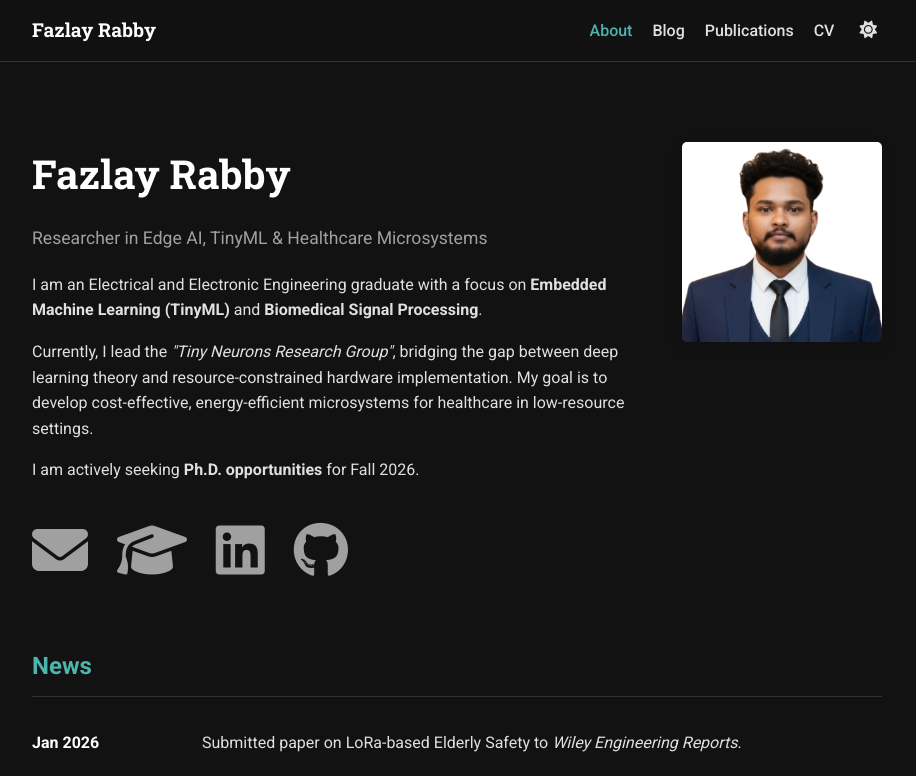
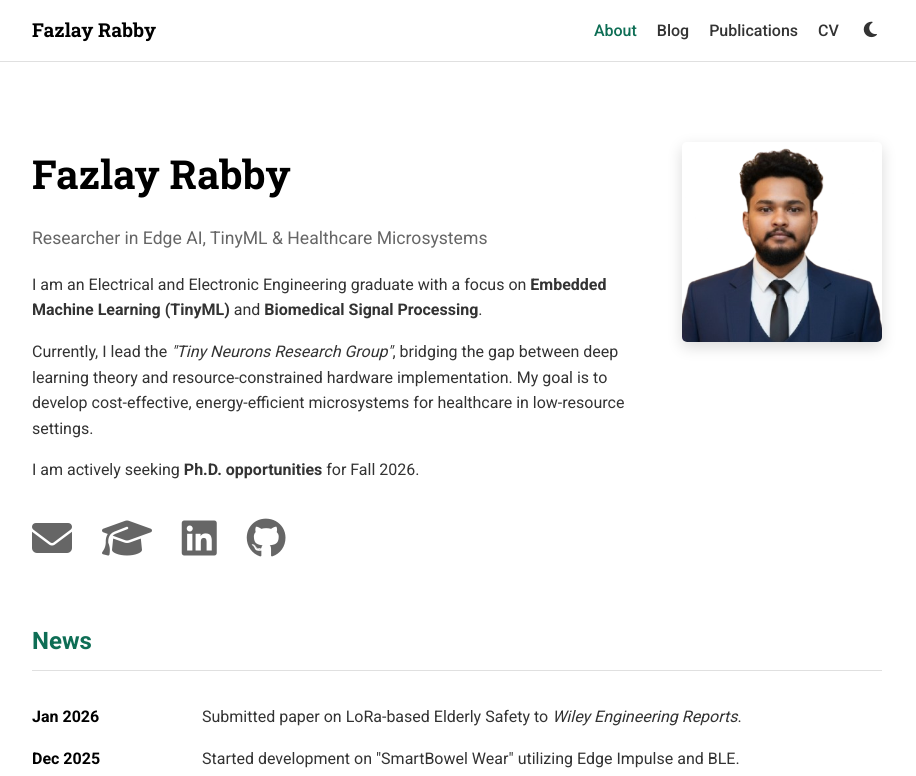
Before and after one commit to fazlayofficial/fazlayrabby.github.io, a plain HTML site: page index.html in a window 1280 px wide. Both pictures are taken after a click on the button "Toggle Dark Mode". Shown: the top 776 px of the page, without its empty margins (183-1099 px from the left). Drawn offline with Linux system fonts and the light colour scheme.

Commit message:
theme update

```diff
--- a/index.html
+++ b/index.html
@@ -1,5 +1,5 @@
 <!DOCTYPE html>
-<html lang="en" data-theme="light">
+<html lang="en" data-theme="dark">
 <head>
     <meta charset="UTF-8">
     <meta name="viewport" content="width=device-width, initial-scale=1.0">
--- a/script.js
+++ b/script.js
@@ -3,29 +3,32 @@ document.addEventListener('DOMContentLoaded', () => {
     const icon = toggleButton.querySelector('i');
     const htmlElement = document.documentElement;
 
-    // 1. Check if user already has a preference saved
-    const currentTheme = localStorage.getItem('theme') || 'light';
+    // 1. Check if user has a saved preference, otherwise DEFAULT TO 'dark'
+    const currentTheme = localStorage.getItem('theme') || 'dark';
 
-    // 2. Apply the saved preference
+    // 2. Apply the theme
     applyTheme(currentTheme);
 
     // 3. Listen for button click
     toggleButton.addEventListener('click', () => {
         let theme = htmlElement.getAttribute('data-theme');
+        // If current is dark, switch to light, else switch to dark
         let newTheme = (theme === 'dark') ? 'light' : 'dark';
         applyTheme(newTheme);
     });
 
-    // Helper function to update DOM and Storage
+    // Helper function
     function applyTheme(theme) {
         htmlElement.setAttribute('data-theme', theme);
         localStorage.setItem('theme', theme);
 
-        // Update Icon (Moon for Light Mode, Sun for Dark Mode)
+        // Update Icon logic
         if (theme === 'dark') {
+            // In dark mode, show Sun icon (to switch to light)
             icon.classList.remove('fa-moon');
             icon.classList.add('fa-sun');
         } else {
+            // In light mode, show Moon icon (to switch to dark)
             icon.classList.remove('fa-sun');
             icon.classList.add('fa-moon');
         }
--- a/style.css
+++ b/style.css
@@ -1,35 +1,35 @@
 /* --- 1. THEME VARIABLES --- */
 :root {
-    /* Light Mode (Default) */
+    /* DARK MODE (NOW DEFAULT) */
+    --bg-color: #121212;
+    --text-color: #e0e0e0;
+    --heading-color: #ffffff;
+    --nav-bg: rgba(18, 18, 18, 0.95);
+    --border-color: #333333;
+    --accent-color: #4db6ac; /* Lighter Green for Dark Mode */
+    --accent-hover: #80cbc4;
+    --secondary-text: #a0a0a0;
+    --code-bg: #1e1e1e;
+}
+
+[data-theme="light"] {
+    /* LIGHT MODE (Secondary) */
     --bg-color: #ffffff;
     --text-color: #333333;
     --heading-color: #000000;
     --nav-bg: rgba(255, 255, 255, 0.95);
     --border-color: #e0e0e0;
-    --accent-color: #0e6e55; /* Your CV Green */
+    --accent-color: #0e6e55; /* Darker Green for Light Mode */
     --accent-hover: #094a39;
     --secondary-text: #666666;
     --code-bg: #f4f4f4;
-}
-
-[data-theme="dark"] {
-    /* Dark Mode */
-    --bg-color: #121212;
-    --text-color: #e0e0e0;
-    --heading-color: #ffffff;
-    --nav-bg: rgba(18, 18, 18, 0.95);
-    --border-color: #333333;
-    --accent-color: #4db6ac; /* Lighter Green for contrast */
-    --accent-hover: #80cbc4;
-    --secondary-text: #a0a0a0;
-    --code-bg: #1e1e1e;
 }
 
 /* --- 2. GLOBAL STYLES --- */
 body {
     background-color: var(--bg-color);
     color: var(--text-color);
-    font-family: 'Roboto', sans-serif; /* Standard academic font */
+    font-family: 'Roboto', sans-serif;
     font-size: 16px;
     line-height: 1.6;
     margin: 0;
@@ -149,7 +149,7 @@ header {
     width: 200px;
     height: 200px;
     object-fit: cover;
-    border-radius: 5px; /* Slight round like al-folio */
+    border-radius: 5px;
     box-shadow: 0 5px 15px rgba(0,0,0,0.15);
 }
 
@@ -215,13 +215,13 @@ h2 {
     text-decoration: none;
 }
 
-/* Social Icons */
+/* Social Icons - UPDATED SIZE HERE */
 .social-icons {
     margin-top: 25px;
-    font-size: 3.5rem;
+    font-size: 2.5rem; /* Increased size as requested */
 }
 .social-icons a {
-    margin-right: 15px;
+    margin-right: 20px;
     color: var(--secondary-text);
 }
 .social-icons a:hover {
```
Also changed, not shown: blog.html (+1 -1 lines), publications.html (+1 -1 lines).
